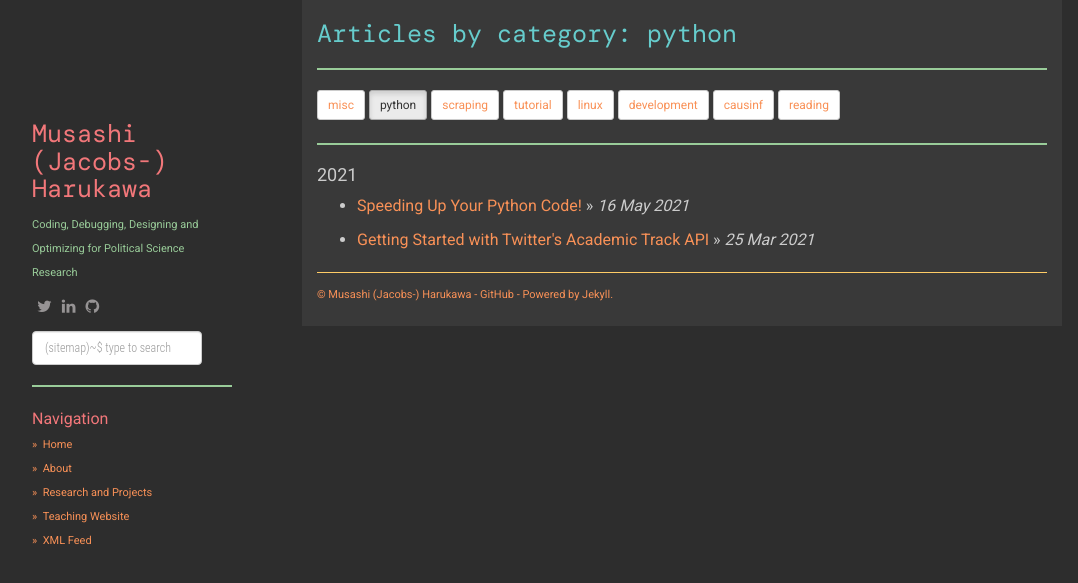
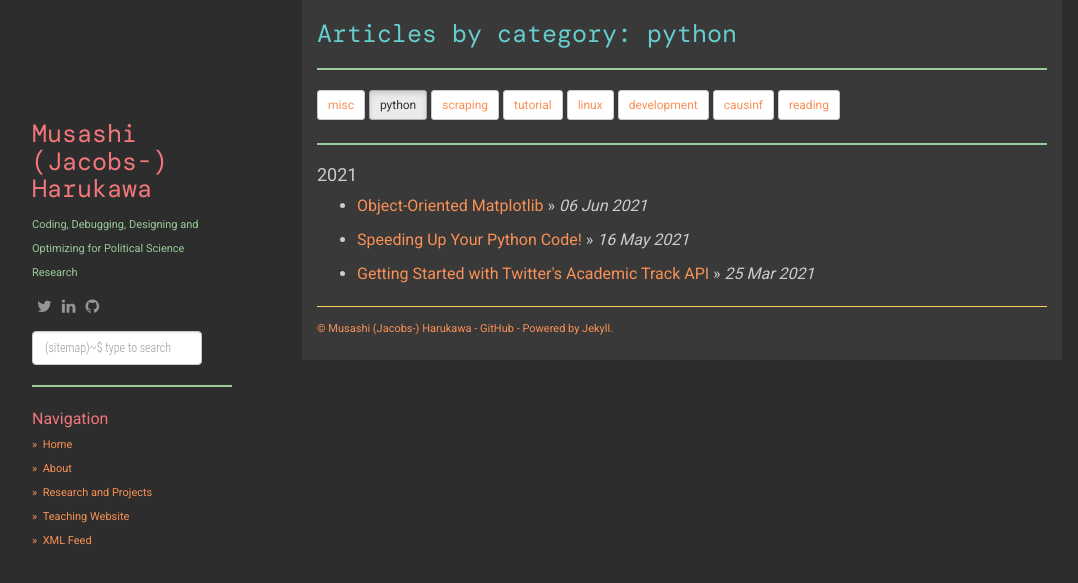
Before and after one commit to muhark/muhark.github.io, a Jekyll site: the page built from category/python.md, in a window 1280 px wide. Shown: the top 583 px of the page, without its empty margins (53-1131 px from the left). Built offline with Jekyll 4.4.1, drawn with Linux system fonts in a browser that asks for light colours; nearby versions of some CDN libraries.

Commit message:
Adding tags

```diff
--- a/_posts/2021-06-06-oop-matplotlib.md
+++ b/_posts/2021-06-06-oop-matplotlib.md
@@ -1,3 +1,11 @@
+---
+layout: post
+title: "Object-Oriented Matplotlib"
+date: 2021-06-06 12:00:00 +0100
+categories: [python, development]
+---
+
+
 Creating figures for client trading reports was one the first things I had to do in Python, and probably what first got me excited about data science more broadly. In this post I want to write a little bit about what I see as the better way to approach data visualization with the `matplotlib` library, and also discuss how it helped me understand object-oriented programming.
 
 Most of this post is based on my observations and experience. I've never had the chance to formally study data visualization, but I've probably written over two thousand scripts creating data visuals at this point (automating client reports was my first big task at SBI).
```
